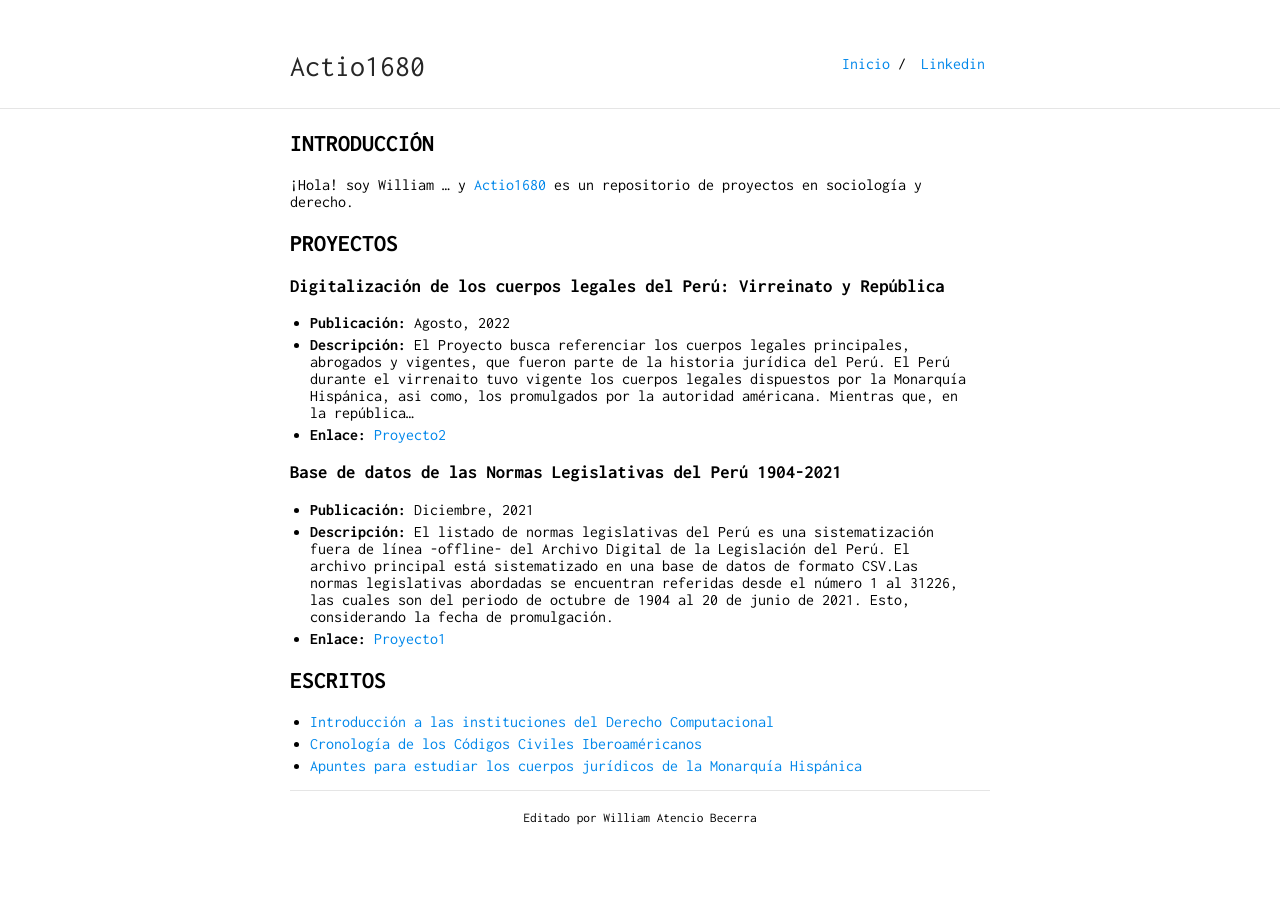
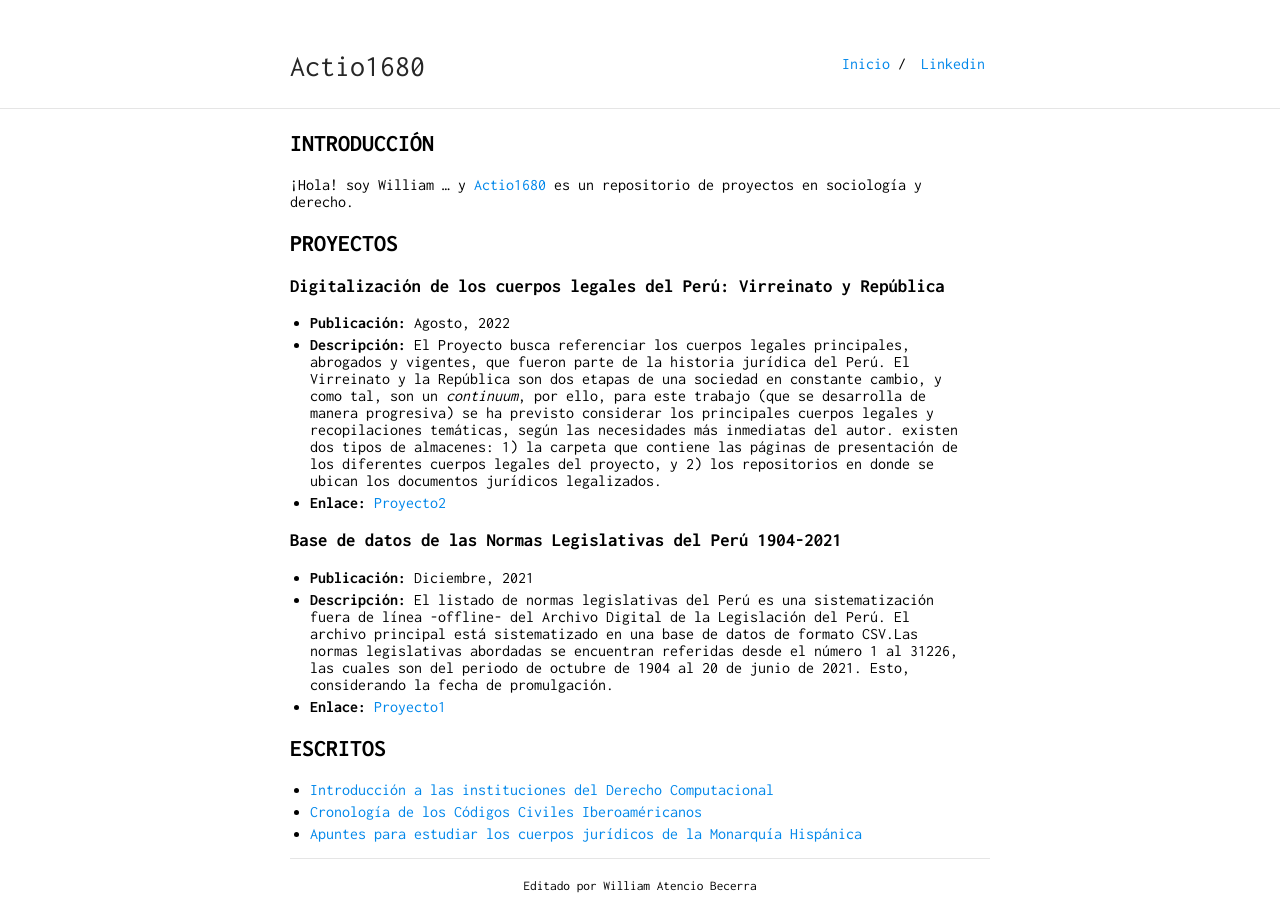
Before and after one commit to actio1680/actio1680.github.io, a Jekyll site: the page built from index.md, in a window 1280 px wide. Built offline with Jekyll 4.4.1, drawn with Linux system fonts in a browser that asks for light colours; our own code applies the rules of GitHub Pages for plain Markdown files.

Commit message:
Update index.md

```diff
--- a/index.md
+++ b/index.md
@@ -11,7 +11,7 @@ layout: default
 ## PROYECTOS
 ### Digitalización de los cuerpos legales del Perú: Virreinato y República
 - **Publicación:** Agosto, 2022
-- **Descripción:** El Proyecto busca referenciar los cuerpos legales principales, abrogados y vigentes, que fueron parte de la historia jurídica del Perú. El Perú durante el virrenaito tuvo vigente los cuerpos legales dispuestos por la Monarquía Hispánica, asi como, los promulgados por la autoridad américana. Mientras que, en la república...
+- **Descripción:** El Proyecto busca referenciar los cuerpos legales principales, abrogados y vigentes, que fueron parte de la historia jurídica del Perú. El Virreinato y la República son dos etapas de una sociedad en constante cambio, y como tal, son un *continuum*, por ello, para este trabajo (que se desarrolla de manera progresiva) se ha previsto considerar los principales cuerpos legales y recopilaciones temáticas, según las necesidades más inmediatas del autor. existen dos tipos de almacenes: 1) la carpeta que contiene las páginas de presentación de los diferentes cuerpos legales del proyecto, y 2) los repositorios en donde se ubican los documentos jurídicos legalizados.
 - **Enlace:** [Proyecto2](proyecto2/presentacion2.md)
 
 ### Base de datos de las Normas Legislativas del Perú 1904-2021
```
